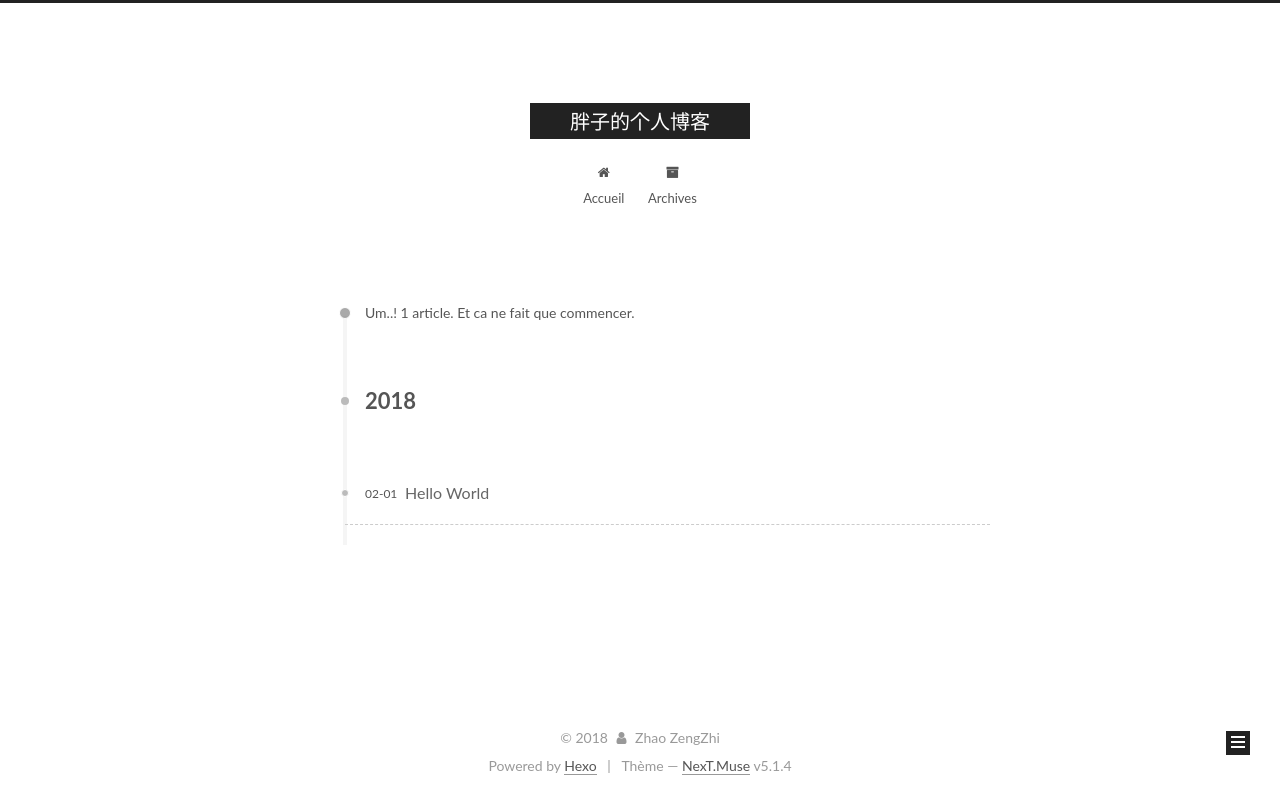
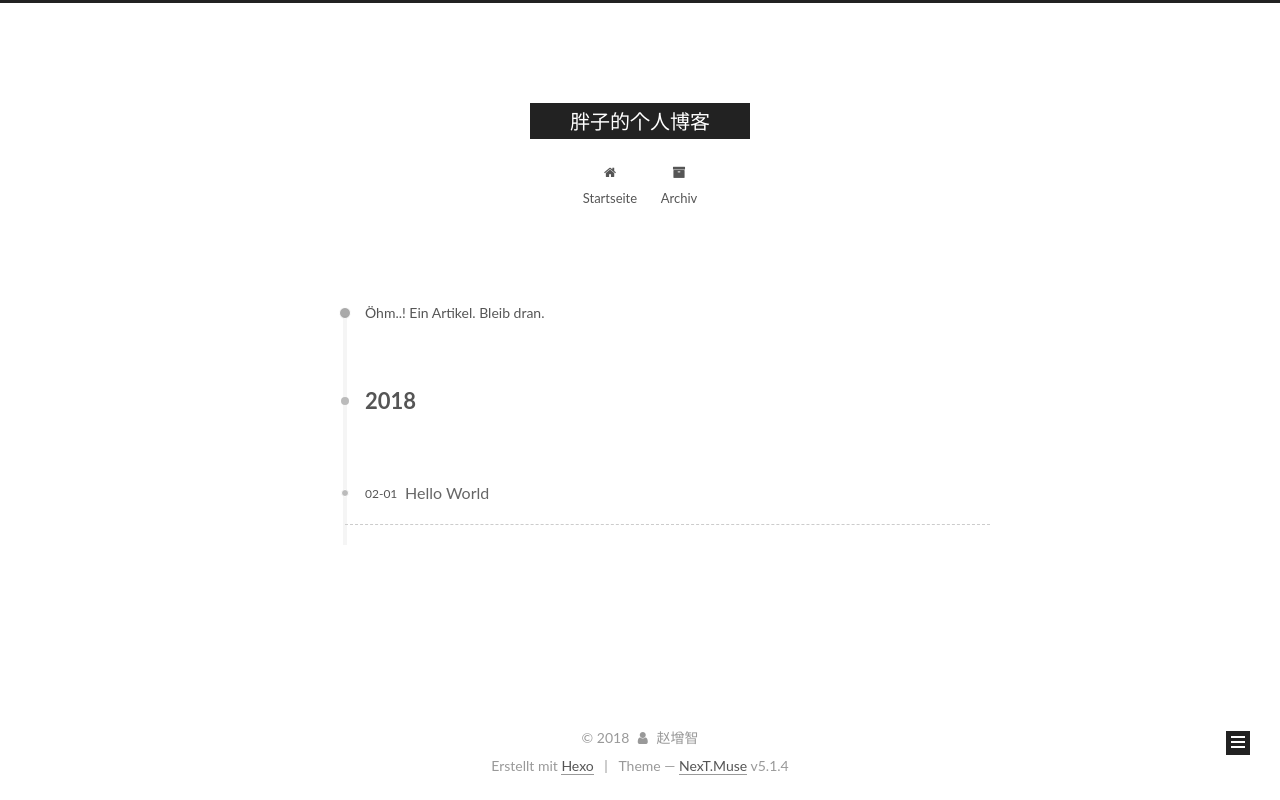
Before and after one commit to zhaozengzhi/zhaozengzhi.github.io, a plain HTML site: page archives/2018/02/index.html in a window 1280 px wide. Drawn offline with Linux system fonts and the light colour scheme.

Commit message:
Site updated: 2018-02-01 23:42:31

```diff
--- a/archives/2018/02/index.html
+++ b/archives/2018/02/index.html
@@ -120,7 +120,7 @@
 
 
 
-  <title>Archive | 胖子的个人博客</title>
+  <title>Archiv | 胖子的个人博客</title>
 
 
 
@@ -180,7 +180,7 @@
 
               <i class="menu-item-icon fa fa-fw fa-home"></i> <br />
 
-            Accueil
+            Startseite
           </a>
         </li>
 
@@ -190,7 +190,7 @@
 
               <i class="menu-item-icon fa fa-fw fa-archive"></i> <br />
 
-            Archives
+            Archiv
           </a>
         </li>
 
@@ -226,7 +226,7 @@
 
 
 
-        Um..! 1 article. Et ca ne fait que commencer.
+        Öhm..! Ein Artikel. Bleib dran.
       </span>
 
 
@@ -313,7 +313,7 @@
         <div class="site-overview">
           <div class="site-author motion-element" itemprop="author" itemscope itemtype="http://schema.org/Person">
 
-              <p class="site-author-name" itemprop="name">Zhao ZengZhi</p>
+              <p class="site-author-name" itemprop="name">赵增智</p>
               <p class="site-description motion-element" itemprop="description"></p>
           </div>
 
@@ -325,7 +325,7 @@
                 <a href="/archives/">
 
                   <span class="site-state-item-count">1</span>
-                  <span class="site-state-item-name">articles</span>
+                  <span class="site-state-item-name">Artikel</span>
                 </a>
               </div>
 
@@ -369,13 +369,13 @@
   <span class="with-love">
     <i class="fa fa-user"></i>
   </span>
-  <span class="author" itemprop="copyrightHolder">Zhao ZengZhi</span>
+  <span class="author" itemprop="copyrightHolder">赵增智</span>
 
 
 </div>
 
 
-  <div class="powered-by">Powered by <a class="theme-link" target="_blank" href="https://hexo.io">Hexo</a></div>
+  <div class="powered-by">Erstellt mit  <a class="theme-link" target="_blank" href="https://hexo.io">Hexo</a></div>
 
 
 
@@ -383,7 +383,7 @@
 
 
 
-  <div class="theme-info">Thème &mdash; <a class="theme-link" target="_blank" href="https://github.com/iissnan/hexo-theme-next">NexT.Muse</a> v5.1.4</div>
+  <div class="theme-info">Theme &mdash; <a class="theme-link" target="_blank" href="https://github.com/iissnan/hexo-theme-next">NexT.Muse</a> v5.1.4</div>
 
 
 
```
Also changed, not shown: 2018/02/01/hello-world/index.html (+11 -11 lines), archives/2018/index.html (+9 -9 lines), archives/index.html (+9 -9 lines), index.html (+9 -9 lines).
